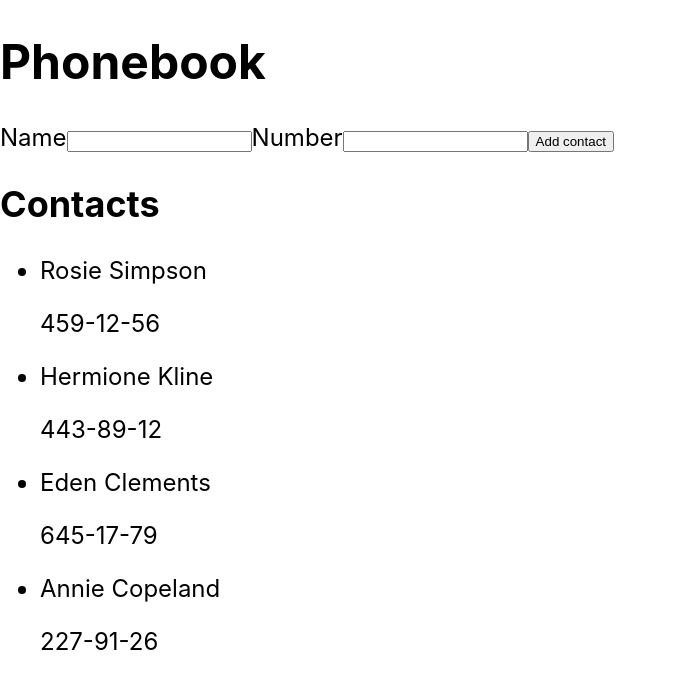
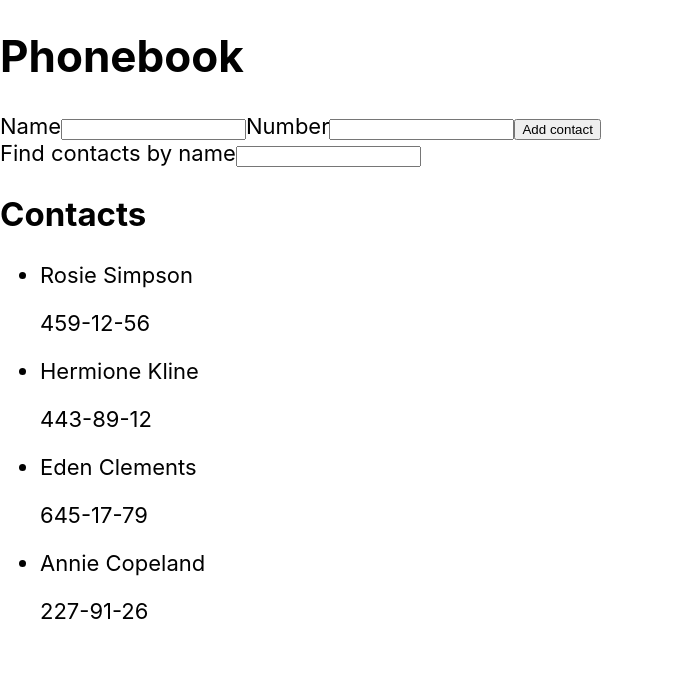
Before and after one commit to jokerav/goit-react-hw-02-phonebook, a React (Create React App) app: page / in a window 1280 px wide. Shown: the top 688 px of the page, without its empty margins (0-676 px from the left). Built offline with nearby package versions, Linux system fonts and the light colour scheme.

Commit message:
начал фильтр

```diff
--- a/src/components/App.jsx
+++ b/src/components/App.jsx
@@ -2,6 +2,7 @@
 import { nanoid } from 'nanoid';
 import ContactForm from './ContactsForm/ContactForm';
 import ContactList from './ContactList/ContactList';
+import Filter from './Filter/Filter';
 export class App extends Component {
   static defaultProps = {
     contacts: [
@@ -10,32 +11,39 @@
       { id: 'id-3', name: 'Eden Clements', number: '645-17-79' },
       { id: 'id-4', name: 'Annie Copeland', number: '227-91-26' },
     ],
+    filter: '',
   };
   state = {
     contacts: this.props.contacts,
+    filter: this.props.filter,
   };
 
   addContact = contact => {
     contact.id = nanoid();
     this.setState(prevState => prevState.contacts.push(contact));
   };
+  onFilterChange = e => {
+    const { value } = e.currentTarget;
+    this.setState({ filter: value });
+  };
 
   render() {
+    const normFilter = this.state.filter.toLowerCase();
+    const visibleContacts = this.state.contacts.filter(contact =>
+      contact.name.toLowerCase().includes(normFilter)
+    );
     return (
       <div
         style={{
-          // height: '100vh',
-          // display: 'flex',
-          // justifyContent: 'center',
-          // alignItems: 'center',
-          fontSize: 24,
+          fontSize: 22,
           color: '#010101',
         }}
       >
         <h1>Phonebook</h1>
         <ContactForm onSubmit={this.addContact} />
+        <Filter value={this.state.filter} onChange={this.onFilterChange} />
         <h2>Contacts</h2>
-        <ContactList contacts={this.state.contacts} />
+        <ContactList contacts={visibleContacts} />
       </div>
     );
   }
--- a/src/components/ContactList/ContactList.jsx
+++ b/src/components/ContactList/ContactList.jsx
@@ -2,9 +2,8 @@
 const ContactList = ({ contacts }) => (
   <ul>
     {contacts.map(contact => (
-      <Contact contact={contact} />
+      <Contact key={contact.id} contact={contact} />
     ))}
   </ul>
 );
-
 export default ContactList;
--- /dev/null
+++ b/src/components/Filter/Filter.jsx
@@ -0,0 +1,15 @@
+const Filter = ({ value, onChange }) => (
+  <label>
+    Find contacts by name
+    <input
+      value={value}
+      onChange={onChange}
+      type="text"
+      name="filter"
+      pattern="^[a-zA-Zа-яА-Я]+(([' -][a-zA-Zа-яА-Я ])?[a-zA-Zа-яА-Я]*)*$"
+      title="Name may contain only letters, apostrophe, dash and spaces. For example Adrian, Jacob Mercer, Charles de Batz de Castelmore d'Artagnan"
+    />
+  </label>
+);
+
+export default Filter;
```
